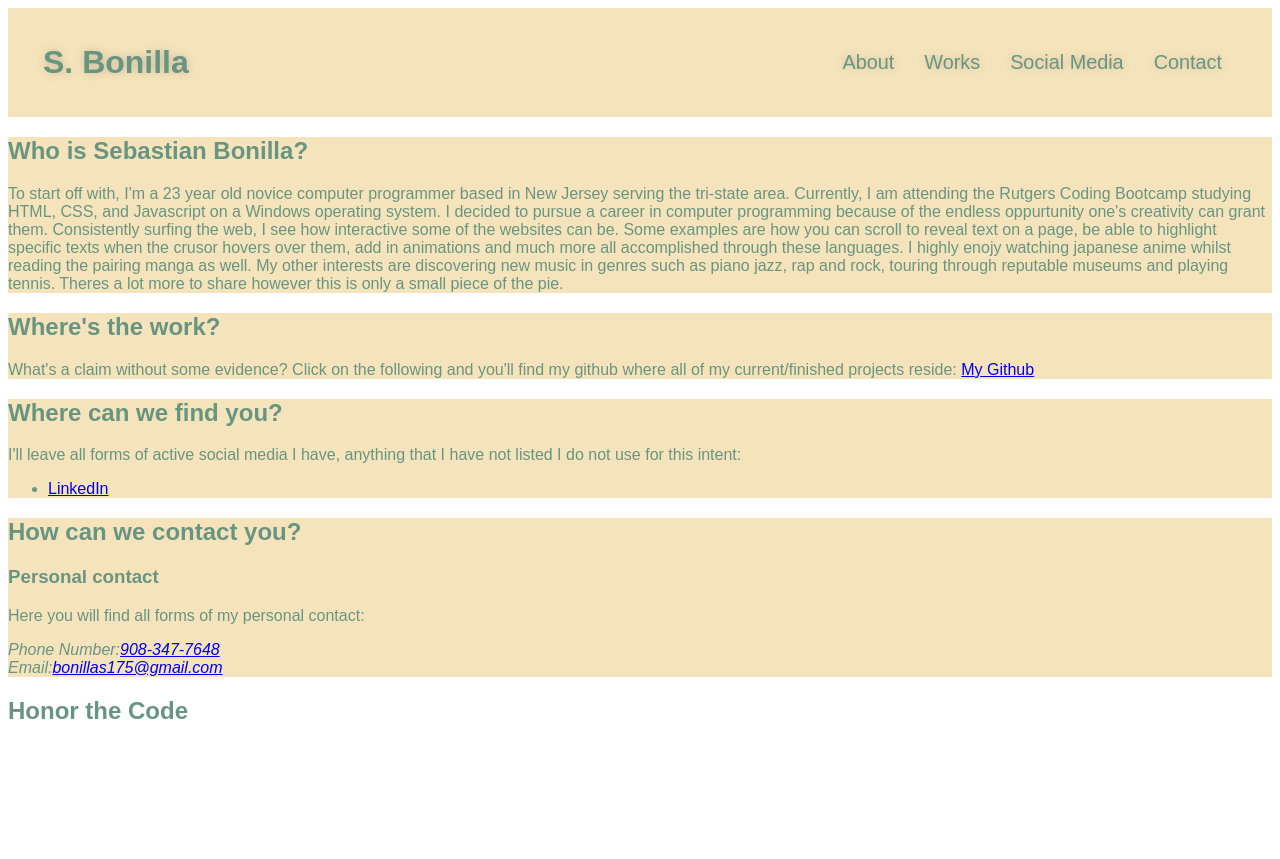
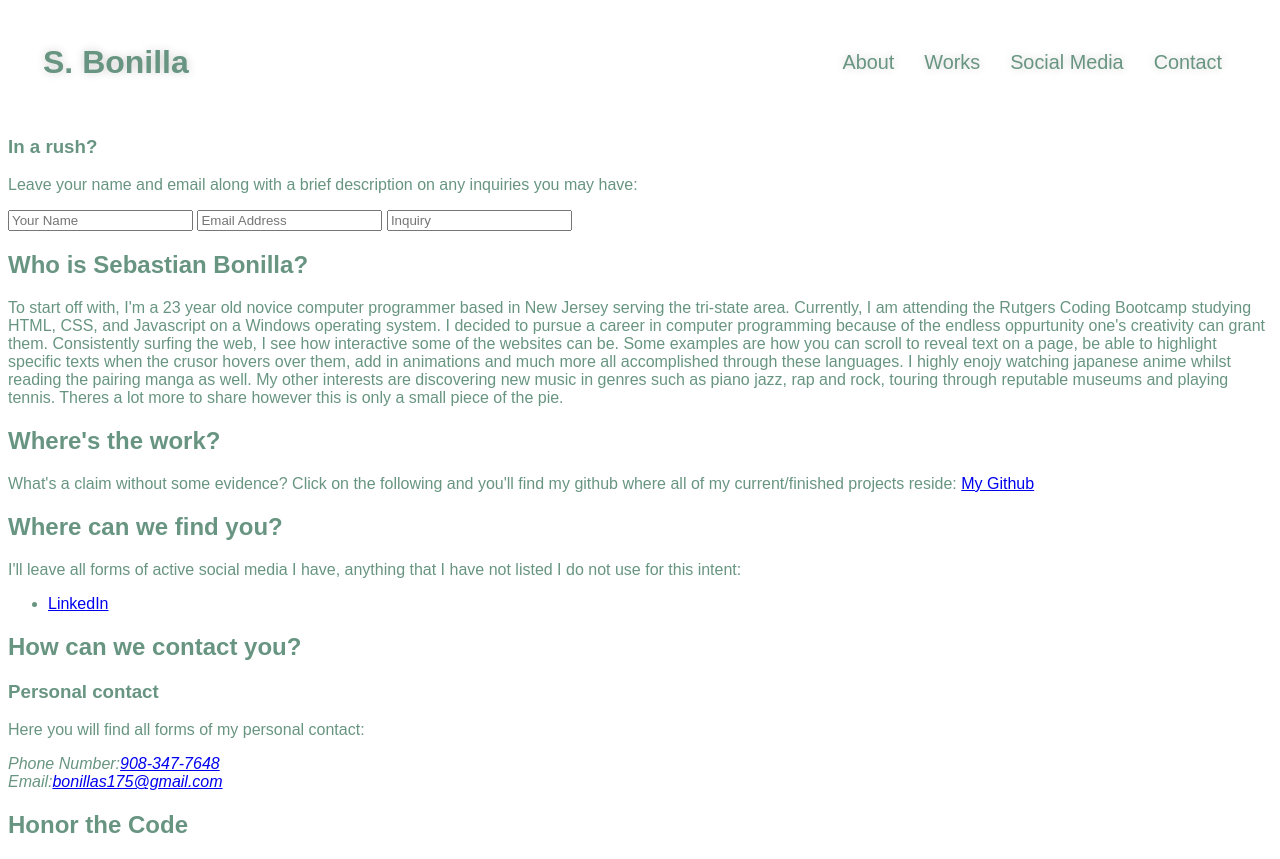
Before and after one commit to sebasiscool69/portfolio, a plain HTML site: page index.html in a window 1280 px wide. Before the commit the page ends 800 px from the top, so only its background shows below. Drawn offline with Linux system fonts and the light colour scheme.

Commit message:
HTML form plus CSS reform

```diff
--- a/assets/css/style.css
+++ b/assets/css/style.css
@@ -5,12 +5,11 @@
 }
 header {
     padding: 20px 35px;
-    background-color: var(--secondary-color);
+    border-color: var(--secondary-color);
     display: flex;
     justify-content: space-between;
     flex-wrap: wrap;
     position: sticky;
-    top: 0;
     align-items: center;
 }
 header h1 {
@@ -36,7 +35,6 @@ header nav ul {
 }
 header nav ul li a {
     padding: 10px 15px;
-    font-weight: lighter;
     font-size: 1.55vw;
     text-shadow: 0 0 10px rgba(0, 0, 0, 0.2);
 }
@@ -50,6 +48,3 @@ body {
     color: var(--tertiary-color);
     font-family: Arial, Helvetica, sans-serif;
 }
-section {
-    background-color: var(--secondary-color);
-}
--- a/index.html
+++ b/index.html
@@ -31,8 +31,12 @@
     <!--Hero-->
             <section class="hero">
                 <div class="hero-form">
+                    <h3>In a rush?</h3>
+                    <p>Leave your name and email along with a brief description on any inquiries you may have:</p>
                     <form>
-
+                        <input type="text" placeholder="Your Name" name="name" id="name" class="input-hero-contact" />
+                        <input type="email" placeholder="Email Address" name="email" id="email" class="input-hero-contact" />
+                        <input type="text" placeholder="Inquiry" name="inquiry" id="inquiry" class="input-hero-contact" />
                     </form>
                 </div>
             </section>
```
